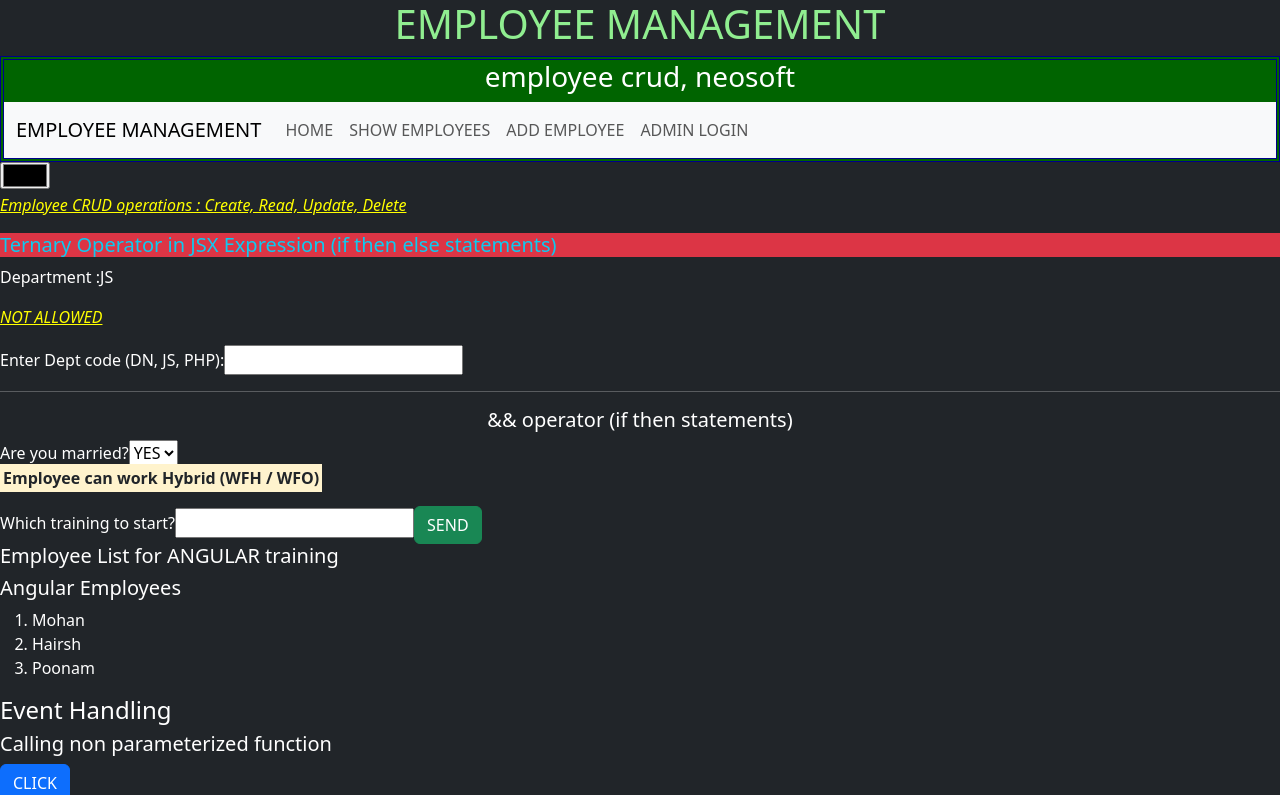
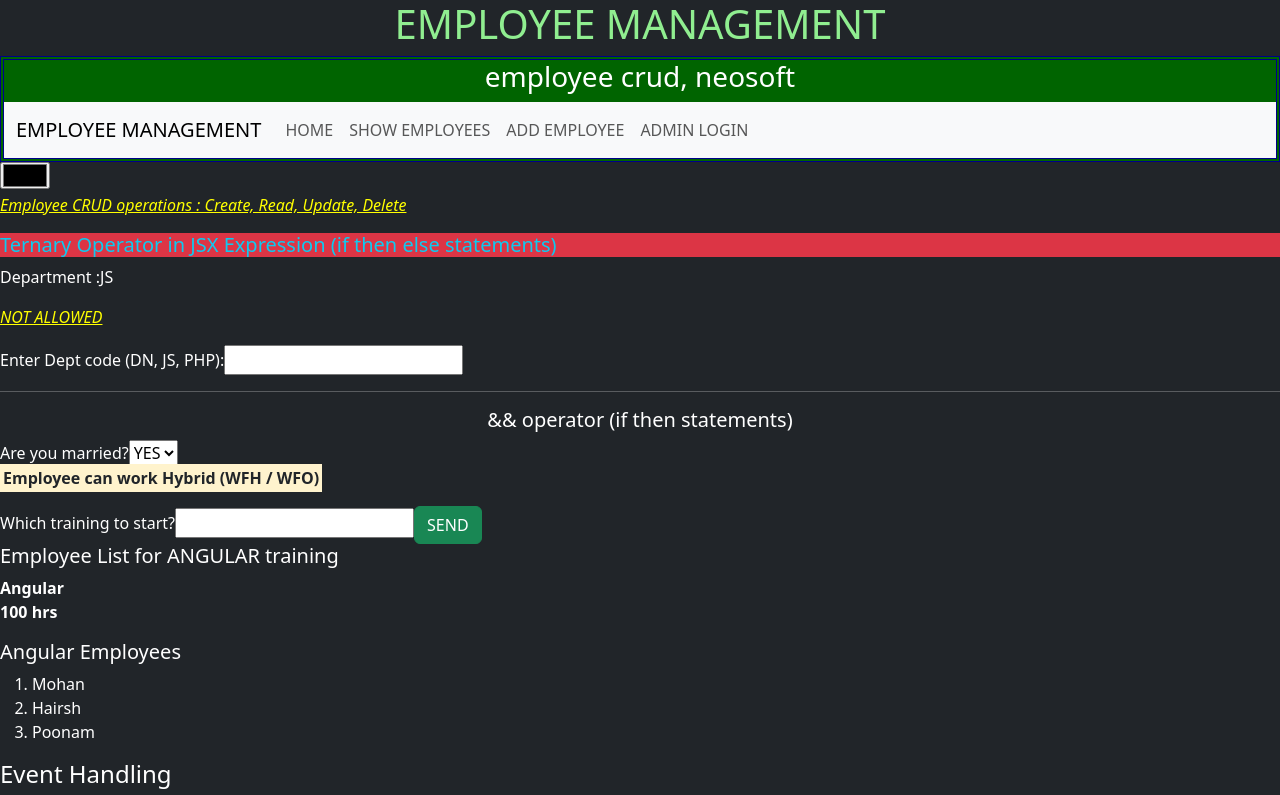
Before and after one commit to vinaneosoft/employee-crup-viteapp, a React (Vite) app: page / in a window 1280 px wide. Shown: the top 795 px of the page. Built offline with nearby package versions, Linux system fonts and the light colour scheme.

Commit message:
context API

```diff
--- a/src/App.jsx
+++ b/src/App.jsx
@@ -7,6 +7,7 @@
 import AdminLogin from './components/AdminLogin';
 import Employees from './components/Employees';
 import { useState } from 'react';
+import { LearningContext } from './model/context';
 
 /* functional component : UI+development */
  /* logic similar like html : jsx logic javascript extension */
@@ -18,6 +19,13 @@
   const jsxelement=<h1 style={{textAlign:'center', color:'lightgreen'}}>{mainheading}</h1>
 
 
+   let learningObject={
+    courseName:'Angular',
+    courseDuration:100
+   }
+
+
+
   setTimeout(() => {
     //mainheading="Developer Management" // react wrong
     setHeading("EMPLOYEE MANAGEMENT");
@@ -27,7 +35,13 @@
     {jsxelement}
     <MyHeader mainheading={mainheading}  companyName={companyName} ></MyHeader>
    {/*  <Employees></Employees> */}
-   <Learning></Learning>
+
+
+   <LearningContext value={learningObject} >
+      <Learning></Learning>
+   </LearningContext>
+
+
     <MyFooter></MyFooter>
    </>
   )
--- a/src/components/AngularEmployees.jsx
+++ b/src/components/AngularEmployees.jsx
@@ -1,9 +1,18 @@
+import { useContext } from "react";
+import { LearningContext } from "../model/context";
 
 /* looping using javascript , JSX and expressions */
 function AngularEmployees(){
     const angularEmps=['Mohan','Hairsh','Poonam'];
+
+    const {courseName,courseDuration}=useContext(LearningContext);
+
     return (
       <>
+       <p>
+        <b>{courseName}</b> <br />
+        <b>{courseDuration} hrs</b>
+      </p>
       <h5>Angular Employees</h5>
        <ol>
         {angularEmps.map((emp,i)=><li key={i}>{emp}</li>)}
--- a/src/components/ReactEmployees.jsx
+++ b/src/components/ReactEmployees.jsx
@@ -14,7 +14,7 @@
            {liElements}
        </ol>
        <div>
-        <button onClick={()=>sendtoParent(employeeTypes)}>SEND</button> {/*5. call parent function by passing child data */}
+        <button className="btn btn-secondary" onClick={()=>sendtoParent(employeeTypes)}>SEND</button> {/*5. call parent function by passing child data */}
        </div>
       </>
 
--- /dev/null
+++ b/src/model/context.js
@@ -0,0 +1,5 @@
+import { createContext } from "react";
+
+
+
+export const LearningContext=createContext();
```
Also changed, not shown: Trainer Diagrams/redux, context.png (added).
